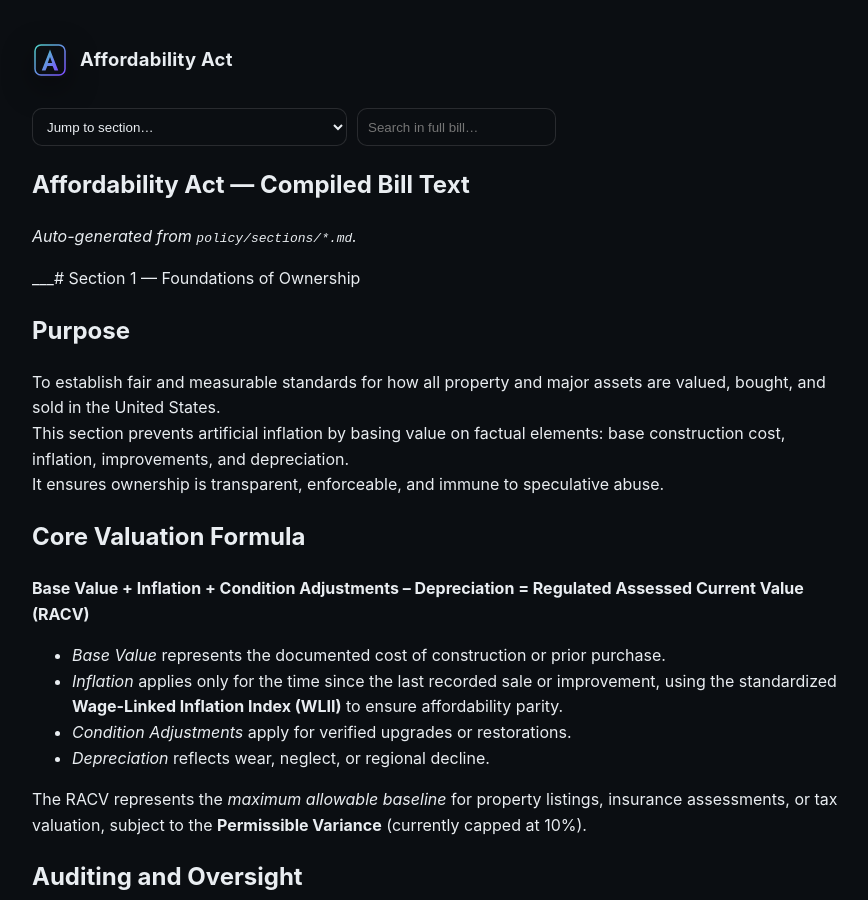
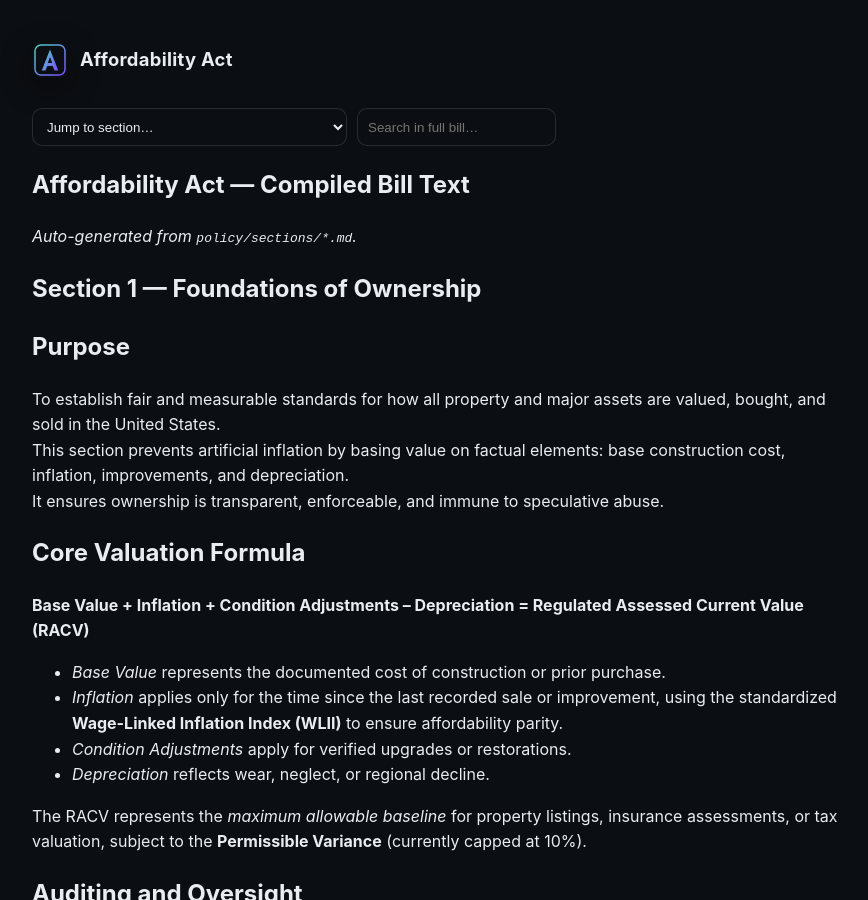
Before and after one commit to cFerg/Affordability-Act, a Jekyll site: the page built from policy/bill-text.md, in a window 1280 px wide and 900 px high. Shown: the whole window, without its empty margins (32-900 px from the left). Built offline with Jekyll 4.4.1, drawn with Linux system fonts in a browser that asks for light colours; our own code applies the rules of GitHub Pages for plain Markdown files.

```diff
--- a/policy/bill-text.md
+++ b/policy/bill-text.md
@@ -3,7 +3,7 @@
 
 _Auto-generated from `policy/sections/*.md`._
 
-___# Section 1 — Foundations of Ownership
+# Section 1 — Foundations of Ownership
 
 <!--
 SUMMARY:
```
